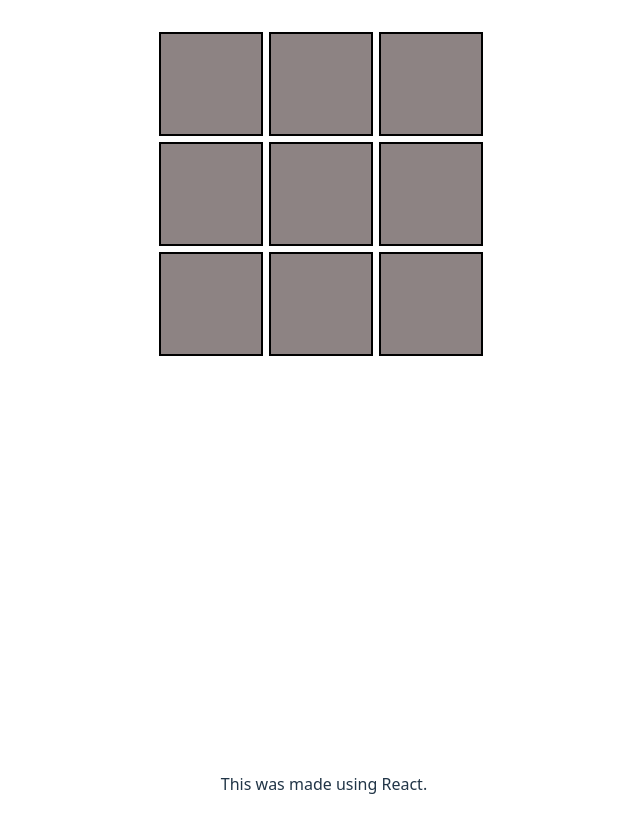
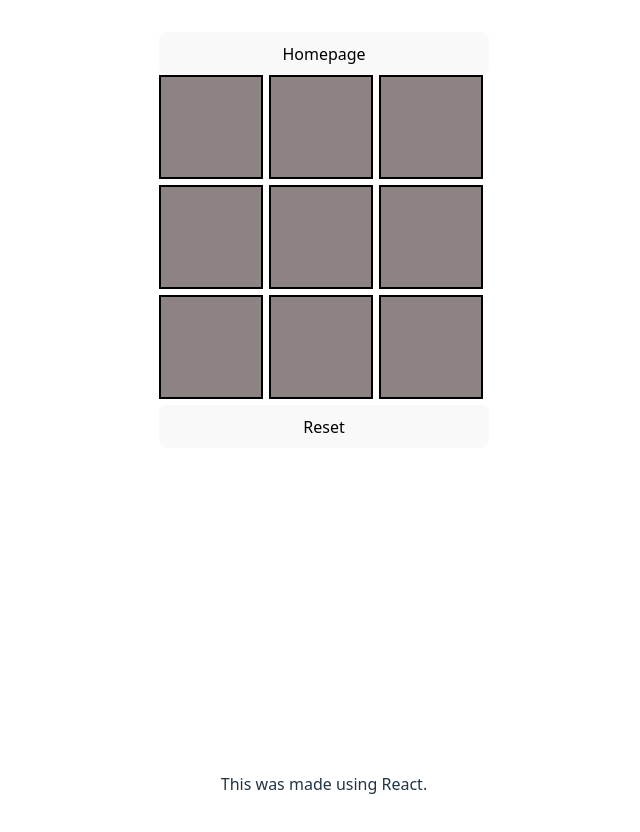
Before and after one commit to mrhl082024/tic_tac_toe, a React (Vite) app: page /gameboard in a window 1280 px wide. Shown: the top 832 px of the page, without its empty margins (316-956 px from the left). Built offline with nearby package versions, Linux system fonts and the light colour scheme.

Commit message:
ADD Gameboard

```diff
--- a/src/components/Gameboard.jsx
+++ b/src/components/Gameboard.jsx
@@ -1,7 +1,9 @@
 import { useState } from "react";
+import { useNavigate } from "react-router-dom";
 import "../styles/Gameboard.css";
 
 function Gameboard({ player, setPlayer }) {
+  const navigate = useNavigate();
   const handleTurns = () => {
     setPlayer((e) => !e);
   };
@@ -16,9 +18,21 @@
     "",
     "",
   ]);
+  function resetGame() {
+    setGameboard(["", "", "", "", "", "", "", "", ""]);
+    console.log(gameboard);
+  }
 
   return (
     <>
+      {" "}
+      <button
+        onClick={() => {
+          navigate("/");
+        }}
+      >
+        Homepage
+      </button>
       <div id="gameboard">
         {gameboard.map((tile, id) => (
           <div
@@ -45,6 +59,13 @@
           </div>
         ))}
       </div>
+      <button
+        onClick={() => {
+          resetGame();
+        }}
+      >
+        Reset
+      </button>
     </>
   );
 }
```
